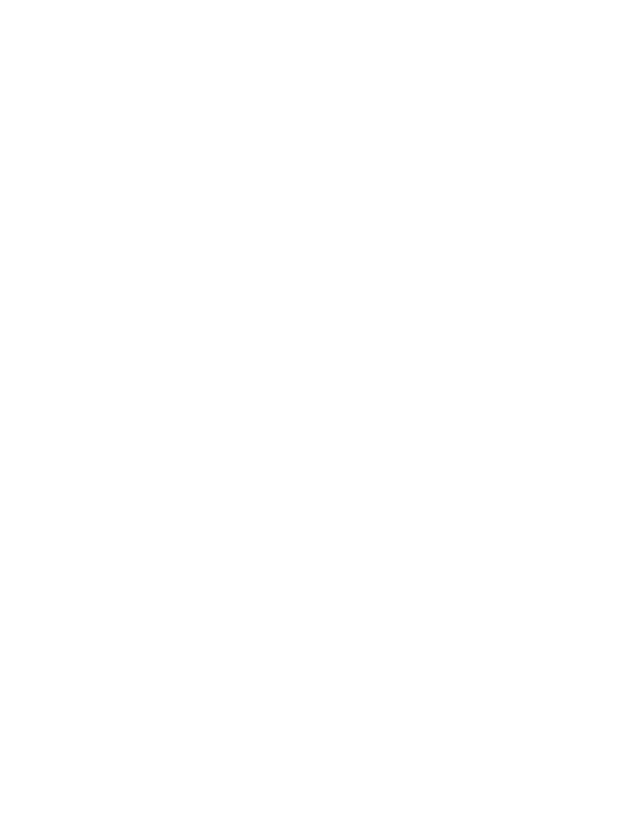
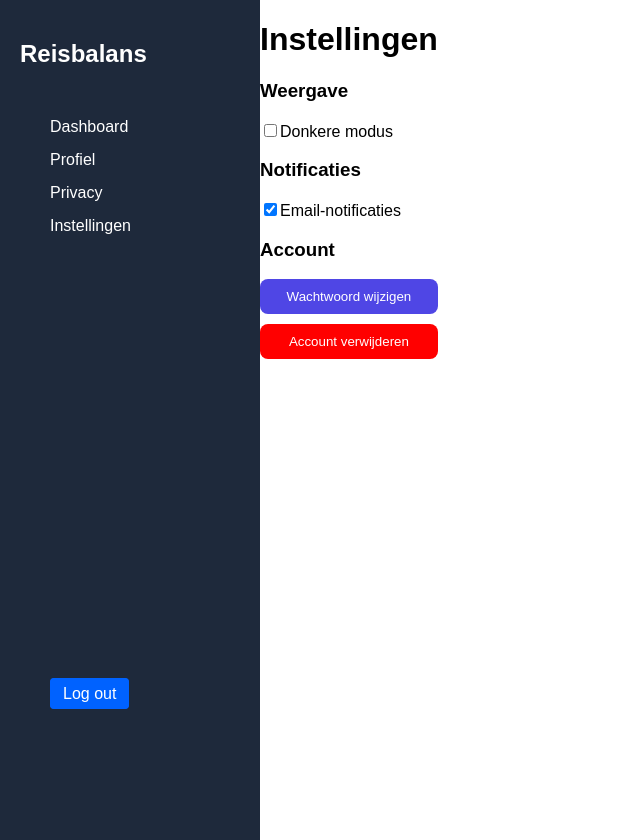
Before and after one commit to Ayman776/my-react-app, a React (Vite) app in the folder my-react-app/: page /settings in a window 1280 px wide. Before the commit this address had no page. Shown: the whole page, without its empty margins (0-640 px from the left). Before the commit the page ends 800 px from the top, so only its background shows below. Built offline with nearby package versions, Linux system fonts and the light colour scheme; the HTML template or start-up script is replaced by a standard one.

Commit message:
vandaag gewerkt aan de sidebar die nu werkt, settings en privacy page toegvoegd, en nog een paar andere d ingen

```diff
--- a/my-react-app/src/App.jsx
+++ b/my-react-app/src/App.jsx
@@ -1,38 +1,66 @@
-import { BrowserRouter, Routes, Route } from "react-router-dom"
-
-import Sidebar from "./components/sidebar.jsx"
-import Dashboard from "./pages/Dashboard.jsx"
-import Login from "./Login.jsx"
-import Register from "./Register.jsx"
-import Home from "./Home.jsx"
-import Profile from "./pages/Profile.jsx"
+import { BrowserRouter, Routes, Route } from "react-router-dom";
+import Sidebar from "./components/Sidebar.jsx";
+import Dashboard from "./pages/Dashboard.jsx";
+import Profile from "./pages/Profile.jsx";
+import Privacy from "./pages/Privacy.jsx";
+import Settings from "./pages/settings.jsx";
+import Home from "./Home.jsx";
+import Login from "./Login.jsx";
+import Register from "./Register.jsx";
 
 
 function App() {
   return (
     <BrowserRouter>
-
       <Routes>
 
         <Route path="/" element={<Home />} />
         <Route path="/login" element={<Login />} />
         <Route path="/register" element={<Register />} />
-        <Route path="/profile" element={<Profile />} />
+
 
         <Route
           path="/dashboard"
           element={
-            <div className="layout">
+            <div className="layout" style={{ display: "flex" }}>
               <Sidebar />
               <Dashboard />
             </div>
           }
         />
 
+        <Route
+          path="/profile"
+          element={
+            <div className="layout" style={{ display: "flex" }}>
+              <Sidebar />
+              <Profile />
+            </div>
+          }
+        />
+
+        <Route
+          path="/privacy"
+          element={
+            <div className="layout" style={{ display: "flex" }}>
+              <Sidebar />
+              <Privacy />
+            </div>
+          }
+        />
+
+        <Route
+          path="/settings"
+          element={
+            <div className="layout" style={{ display: "flex" }}>
+              <Sidebar />
+              <Settings />
+            </div>
+          }
+        />
       </Routes>
-
     </BrowserRouter>
-  )
+  );
 }
 
-export default App
+export default App;
--- a/my-react-app/src/components/sidebar.jsx
+++ b/my-react-app/src/components/sidebar.jsx
@@ -1,13 +1,18 @@
+import { Link } from "react-router-dom";
+
 function Sidebar (){
+
+
     return(
+
 <div className= "sidebar">
     <h2>Reisbalans</h2>
     <ul>
-        <li>Dashboard</li>
-        <li>Trips</li>
-        <li>Saldo</li>
-        <li>Instellingen</li>
-    </ul>
+  <li><Link to="/dashboard">Dashboard</Link></li>
+  <li><Link to="/profile">Profiel</Link></li>
+  <li><Link to="/privacy">Privacy</Link></li>
+  <li><Link to="/settings">Instellingen</Link></li>
+</ul>
 
     <div className="logout">
         <div className="logout"> <a href="/login">Log out</a></div>
--- a/my-react-app/src/index.css
+++ b/my-react-app/src/index.css
@@ -2,6 +2,19 @@
   margin: 0;
   font-family: Arial, sans-serif;
 
+}
+
+body.dark-mode {
+  background-color: #1e293b;
+  color: #f0f2f5;
+}
+
+body.dark-mode .settings-card {
+  background-color: #334155;
+  color: #f0f2f5;
+  border-radius: 8px;
+  padding: 15px;
+  margin-bottom: 15px;
 }
 
 .layout {
@@ -120,13 +133,14 @@
   color: white;
   height: 100vh;
   padding: 20px;
+}
 
-}
 
 .sidebar ul {
   list-style: none;
   padding: 0;
   margin-left: 30px;
+  margin-top: 50px;
 }
 
 .sidebar li {
@@ -228,7 +242,7 @@
   color: #4f46e5;
 }
 .logout{
-  margin-top: 200px;
+  margin-top: 450px;
   margin-left: 15px;
 
 }
@@ -539,3 +553,9 @@
   height: 16px;
   cursor: pointer;
 }
+
+.sidebar a{
+  color:white;
+  text-decoration: none;
+
+}
--- /dev/null
+++ b/my-react-app/src/pages/Privacy.jsx
@@ -0,0 +1,62 @@
+import { useState } from "react";
+
+
+function PrivacyPage() {
+  const [privacy, setPrivacy] = useState({
+    profileVisible: true,
+    emailVisible: false,
+    activityVisible: true
+  });
+
+  const handleToggle = (setting) => {
+    setPrivacy({
+      ...privacy,
+      [setting]: !privacy[setting]
+    });
+  };
+
+  const savePrivacy = () => {
+    console.log("Privacy settings:", privacy);
+  };
+
+  return (
+    <div className="privacy-page">
+      <h1>Privacy instellingen</h1>
+
+      <div className="profile-card">
+        <label className="toggle">
+          <input
+            type="checkbox"
+            checked={privacy.profileVisible}
+            onChange={() => handleToggle("profileVisible")}
+          />
+          Profiel openbaar
+        </label>
+
+        <label className="toggle">
+          <input
+            type="checkbox"
+            checked={privacy.emailVisible}
+            onChange={() => handleToggle("emailVisible")}
+          />
+          Email zichtbaar
+        </label>
+
+        <label className="toggle">
+          <input
+            type="checkbox"
+            checked={privacy.activityVisible}
+            onChange={() => handleToggle("activityVisible")}
+          />
+          Activiteit zichtbaar
+        </label>
+
+        <button className="save-btn" onClick={savePrivacy}>
+          Privacy opslaan
+        </button>
+      </div>
+    </div>
+  );
+}
+
+export default PrivacyPage;
--- a/my-react-app/src/pages/Profile.jsx
+++ b/my-react-app/src/pages/Profile.jsx
@@ -1,44 +1,23 @@
 import { useState } from "react";
+import { Link } from "react-router-dom";
 
-function Profile() {
+function ProfilePage() {
   const [name, setName] = useState("Ayman A");
   const [isEditing, setIsEditing] = useState(false);
-
-  const [privacy, setPrivacy] = useState({
-    profileVisible: true,
-    emailVisible: false,
-    activityVisible: true
-  });
 
   const handleSave = () => {
     setIsEditing(false);
     console.log("Nieuwe naam:", name);
   };
 
-  const handleToggle = (setting) => {
-    setPrivacy({
-      ...privacy,
-      [setting]: !privacy[setting]
-    });
-  };
-
-  const savePrivacy = () => {
-    console.log("Privacy settings:", privacy);
-  };
-
   return (
     <div className="profile-page">
       <h1>Profiel</h1>
 
-      <div className="profile-container">
-
-        {/* PROFIEL INFO */}
       <div className="profile-card">
         <h3>Gebruiker</h3>
-
         <div className="profile-field">
           <strong>Naam:</strong>
-
           {isEditing ? (
             <input
               type="text"
@@ -49,19 +28,12 @@
           ) : (
             <span className="profile-value">{name}</span>
           )}
-
           {!isEditing ? (
-              <button
-                className="edit-btn"
-                onClick={() => setIsEditing(true)}
-              >
+            <button className="edit-btn" onClick={() => setIsEditing(true)}>
               Bewerken
             </button>
           ) : (
-              <button
-                className="save-btn"
-                onClick={handleSave}
-              >
+            <button className="save-btn" onClick={handleSave}>
               Opslaan
             </button>
           )}
@@ -69,55 +41,16 @@
 
         <p><strong>Email:</strong> ayman@email.com</p>
         <p><strong>Lid sinds:</strong> 2024</p>
+
+        {/* Link naar aparte privacy pagina */}
+        <Link to="/privacy" className="profile-btn">
+          Privacy instellingen
+        </Link>
       </div>
 
-        {/* INSTELLINGEN */}
-        <div className="profile-card">
-          <h3>Instellingen</h3>
 
-          <button className="profile-btn">Wachtwoord wijzigen</button>
-          <button className="profile-btnn">Account verwijderen</button>
-        </div>
-
-        {/* PRIVACY */}
-        <div className="profile-card">
-          <h3>Privacy instellingen</h3>
-
-          <label className="toggle">
-            <input
-              type="checkbox"
-              checked={privacy.profileVisible}
-              onChange={() => handleToggle("profileVisible")}
-            />
-            Profiel openbaar
-          </label>
-
-          <label className="toggle">
-            <input
-              type="checkbox"
-              checked={privacy.emailVisible}
-              onChange={() => handleToggle("emailVisible")}
-            />
-            Email zichtbaar
-          </label>
-
-          <label className="toggle">
-            <input
-              type="checkbox"
-              checked={privacy.activityVisible}
-              onChange={() => handleToggle("activityVisible")}
-            />
-            Activiteit zichtbaar
-          </label>
-
-          <button className="save-btn" onClick={savePrivacy}>
-            Privacy opslaan
-          </button>
-        </div>
-
-      </div>
     </div>
   );
 }
 
-export default Profile;
+export default ProfilePage;
--- /dev/null
+++ b/my-react-app/src/pages/Settings.jsx
@@ -0,0 +1,55 @@
+import { useState, useEffect } from "react";
+
+function Settings() {
+  const [darkMode, setDarkMode] = useState(false);
+  const [notifications, setNotifications] = useState(true);
+
+  // Effect om dark mode klasse op <body> te zetten
+  useEffect(() => {
+    if (darkMode) {
+      document.body.classList.add("dark-mode");
+    } else {
+      document.body.classList.remove("dark-mode");
+    }
+  }, [darkMode]);
+
+  return (
+    <div className="settings-page">
+      <h1>Instellingen</h1>
+
+      <div className="settings-card">
+        <h3>Weergave</h3>
+        <label>
+          <input
+            type="checkbox"
+            checked={darkMode}
+            onChange={() => setDarkMode(!darkMode)}
+          />
+          Donkere modus
+        </label>
+      </div>
+
+      <div className="settings-card">
+        <h3>Notificaties</h3>
+        <label>
+          <input
+            type="checkbox"
+            checked={notifications}
+            onChange={() => setNotifications(!notifications)}
+          />
+          Email-notificaties
+        </label>
+      </div>
+
+      <div className="settings-card">
+        <h3>Account</h3>
+        <button className="profile-btn">Wachtwoord wijzigen</button>
+        <button className="profile-btnn" style={{ backgroundColor: "red" }}>
+          Account verwijderen
+        </button>
+      </div>
+    </div>
+  );
+}
+
+export default Settings;
```
Lines whose indentation alone changed are shown as unchanged.
